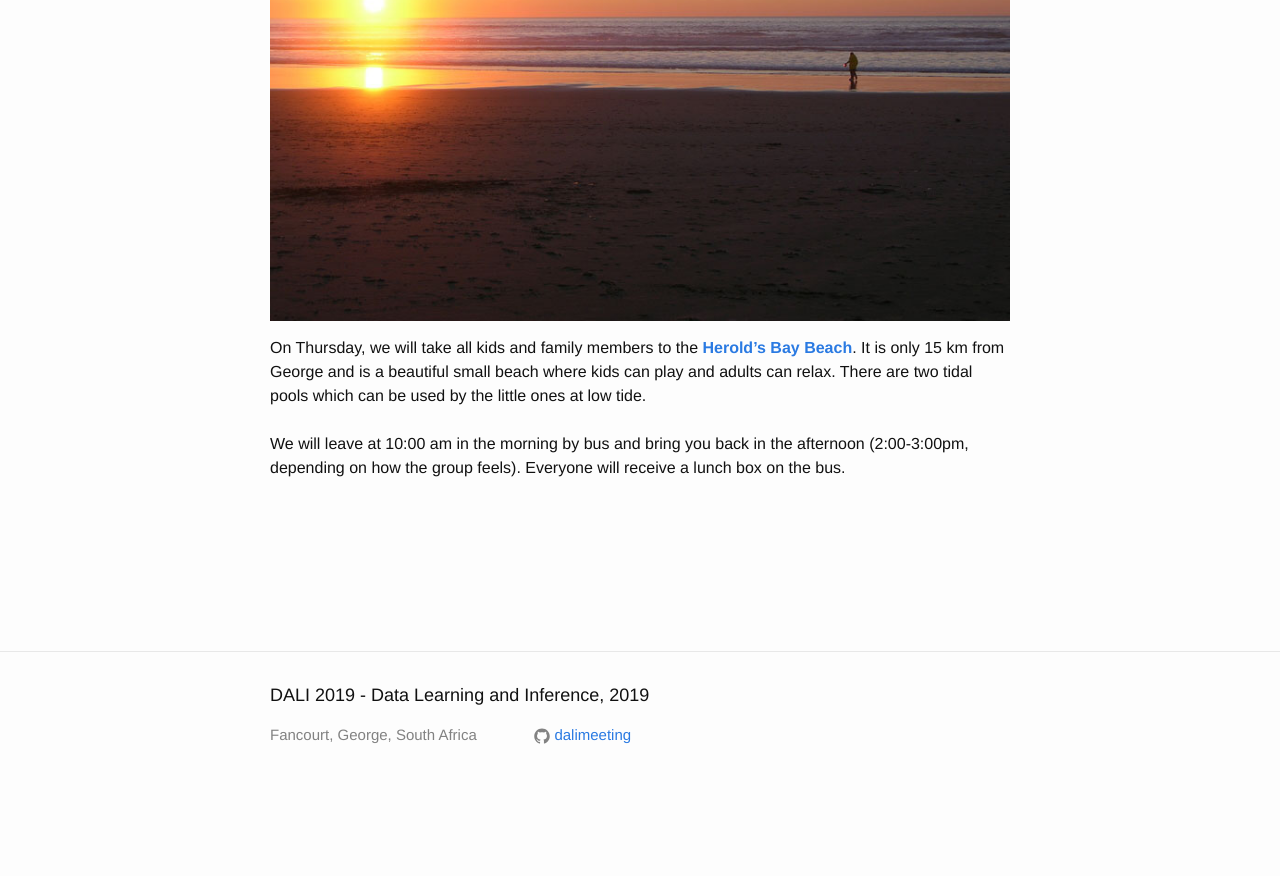
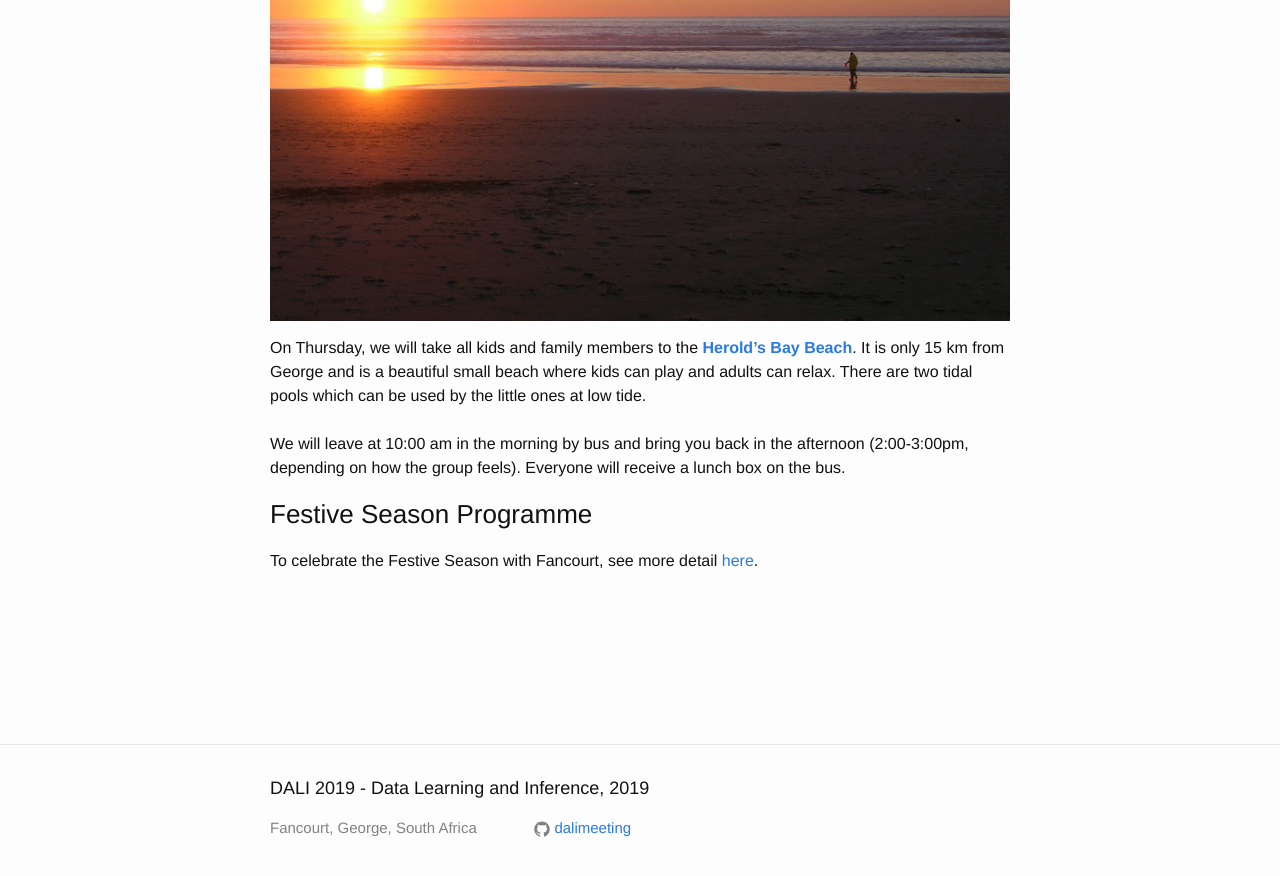
Before and after one commit to dalimeeting/dalimeeting.github.io, a Jekyll site: the page built from events.html, in a window 1280 px wide and 900 px high, scrolled down 1544 px. Shown: the top 876 px of the window. Built offline with Jekyll 4.4.1, drawn with Linux system fonts in a browser that asks for light colours; before the commit the page ends 2351 px from its top, so only the background shows below that.

Commit message:
Update events.html

```diff
--- a/_layouts/events.html
+++ b/_layouts/events.html
@@ -39,6 +39,12 @@
 		on how the group feels). Everyone will receive a lunch box on the bus.
 	</p>
 
+	<h3>Festive Season Programme</h3>
+
+	<p>To celebrate the Festive Season with Fancourt, see more detail <a href="https://www.fancourt.co.za/wp-content/uploads/2018/11/Festive-Season-Programme.pdf" target="_blank">here</a>.
+
+</p>
+
     <br>
     <br>
     <br>
```
